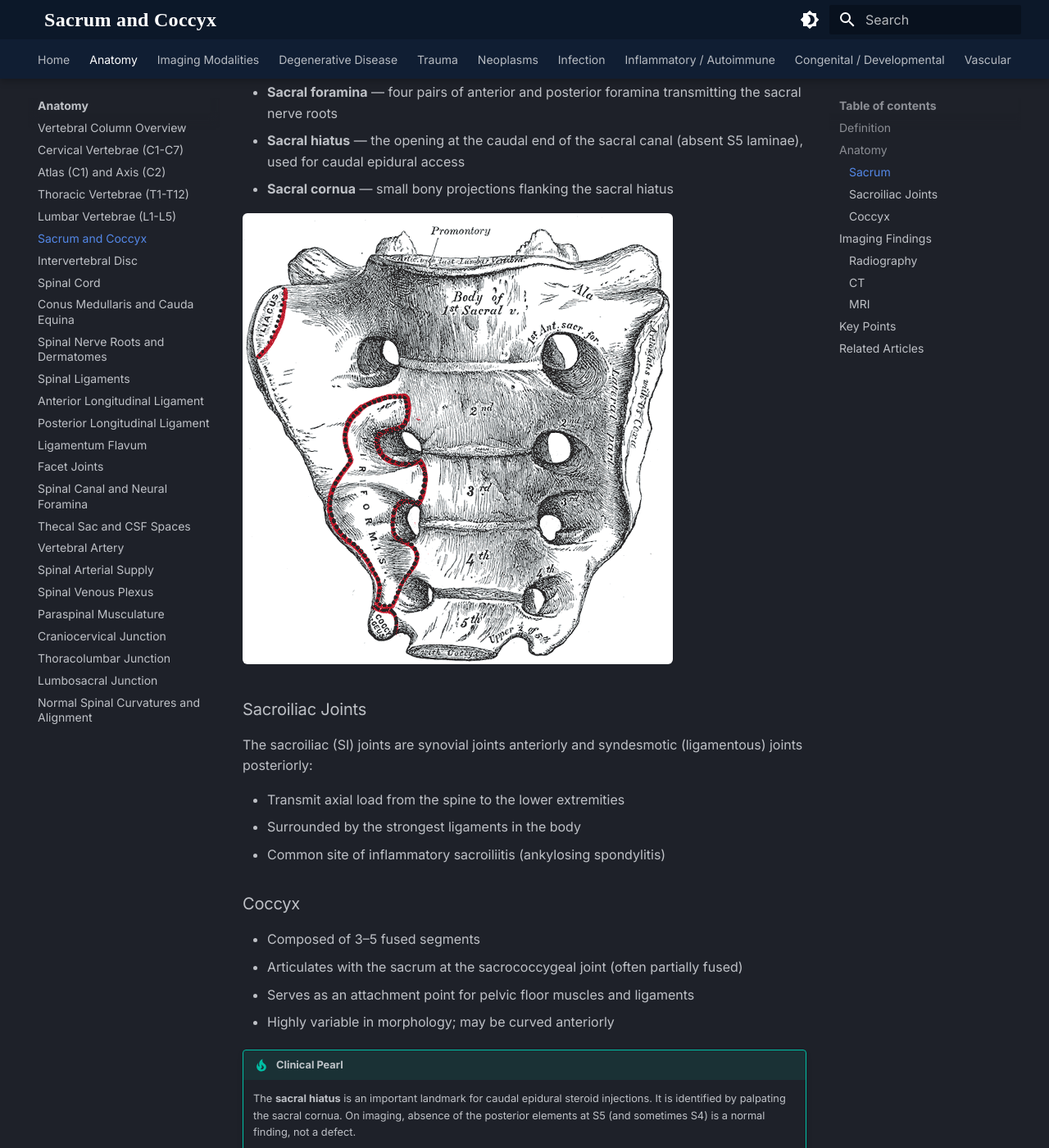
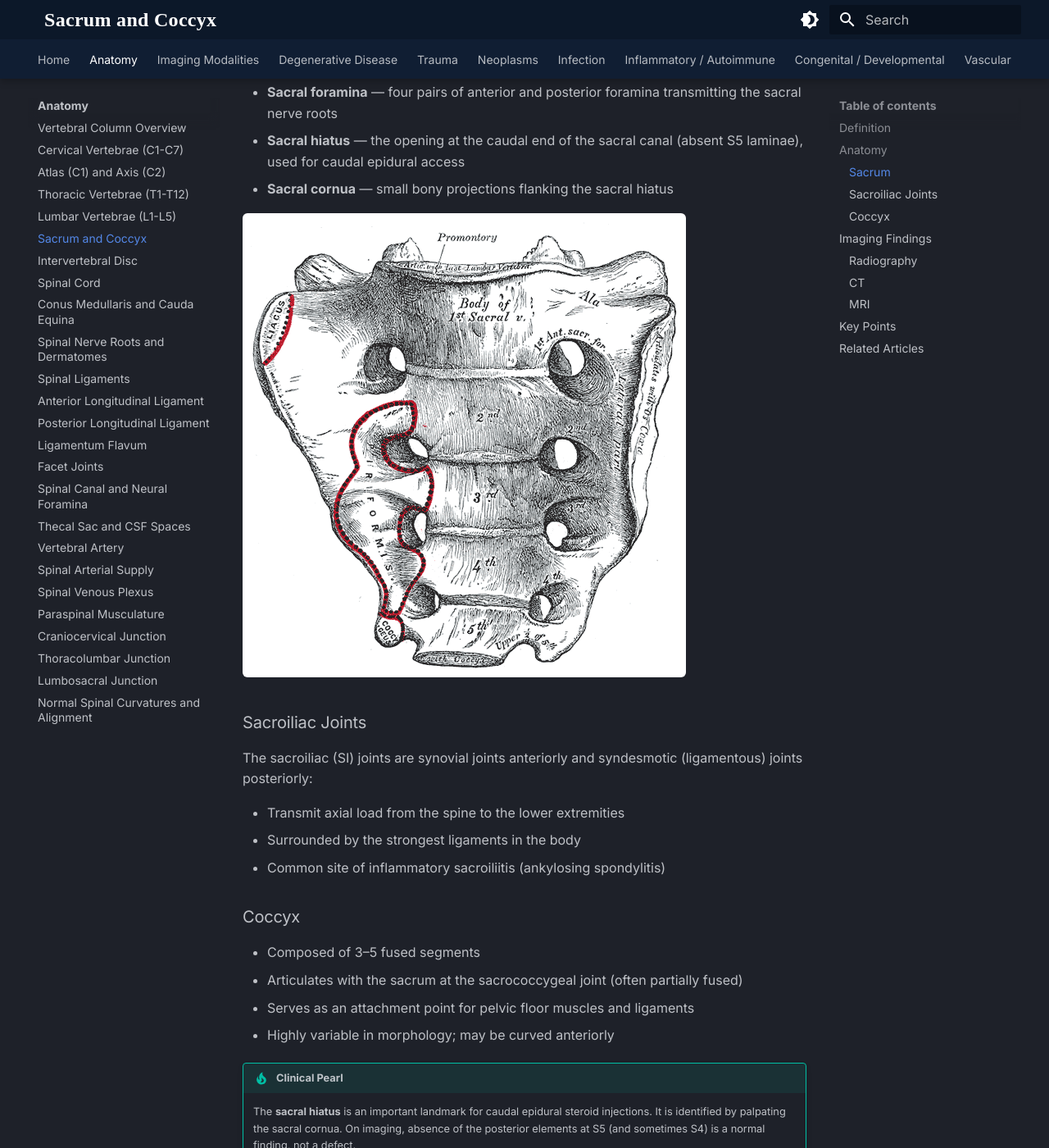
Before and after one commit to tech524tintillo/spineradiology, an MkDocs documentation site: the page built from docs/anatomy/sacrum-coccyx.md, in a window 1280 px wide and 1400 px high, scrolled down 586 px. Shown: the whole window at 82% size. Built offline with MkDocs 1.6.1 and Material for MkDocs 9.7.7, drawn with Linux system fonts in a browser that asks for light colours.

Commit message:
Working state - all images fixed, CSS updated

```diff
--- a/docs/assets/css/custom.css
+++ b/docs/assets/css/custom.css
@@ -36,3 +36,10 @@
 
 /* Footer */
 .md-copyright { font-size: 0.7rem; opacity: 0.7; }
+
+/* Fix transparent images on dark theme */
+.md-typeset img {
+  background: white;
+  padding: 8px;
+  border-radius: 6px;
+}
```
Also changed, not shown: docs/assets/images/anatomy/spinal-cord-cross-section.png.
